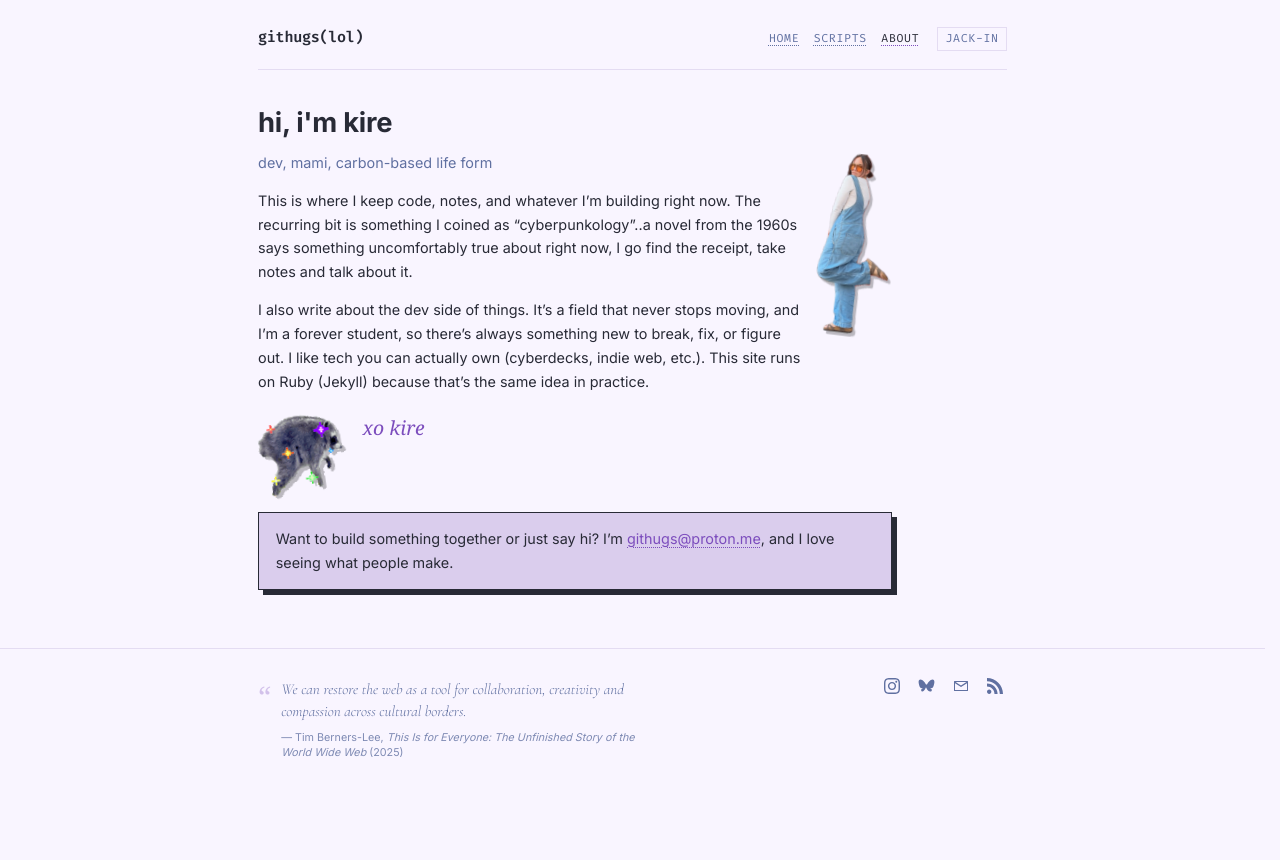
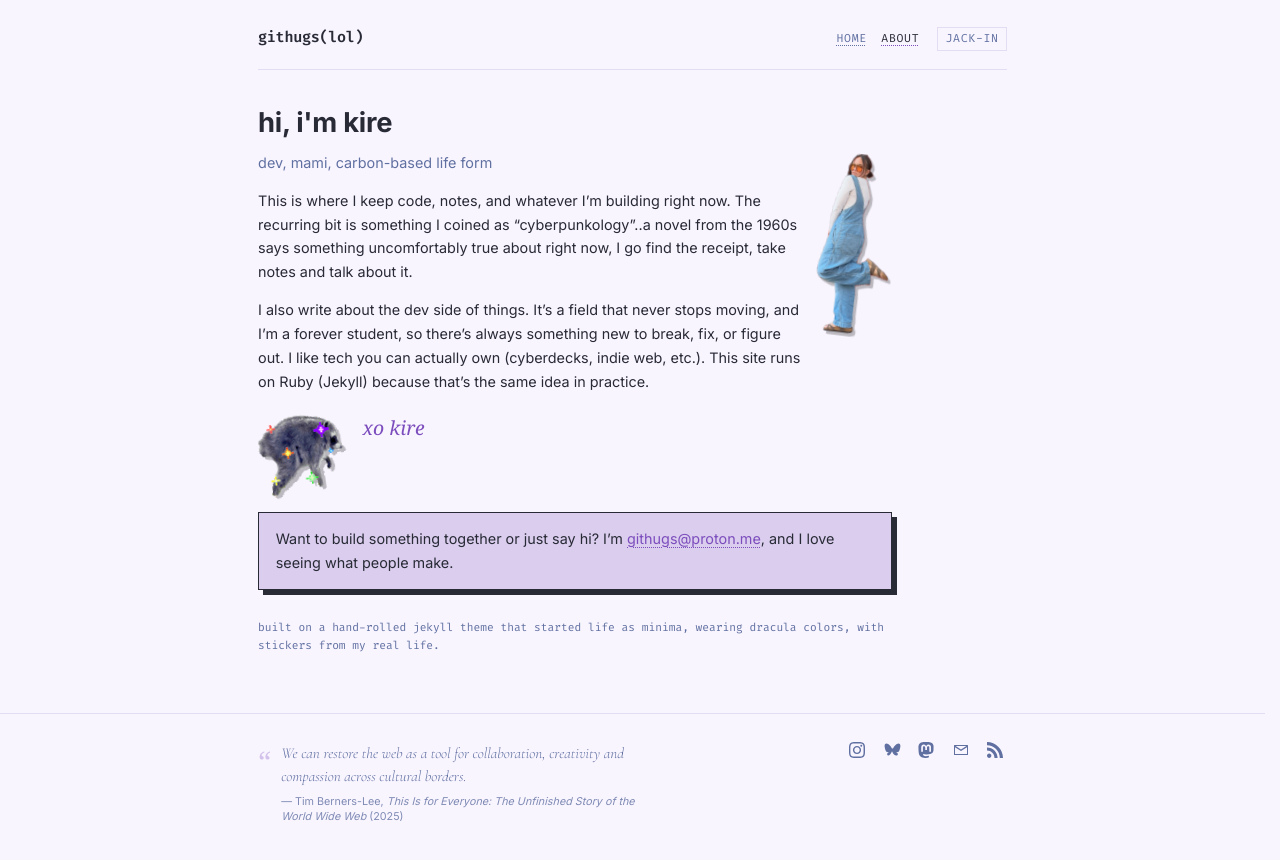
Before and after one commit to kirenia/kirenia.github.io, a Jekyll site: the page built from about.markdown, in a window 1280 px wide. Shown: the top 860 px of the page. Built offline with Jekyll 4.4.1, drawn with Linux system fonts in a browser that asks for light colours.

Commit message:
edit nav

```diff
--- a/_config.yml
+++ b/_config.yml
@@ -34,6 +34,7 @@ url: "https://kirenia.github.io" # the base hostname & protocol for your site, e
 
 instagram_username: githugs_
 bluesky_username: githugs.bsky.social
+mastodon_username: githugs
 
 # Build settings
 # no theme gem: the layouts, includes and CSS in this repo are the theme.
--- a/_data/nav.yml
+++ b/_data/nav.yml
@@ -1,7 +1,5 @@
 # edit this list to change the top nav. `url` is relative to the site root.
 - title: home
   url: /
-- title: scripts
-  url: /scripts/
 - title: about
   url: /about/
--- a/_includes/social.html
+++ b/_includes/social.html
@@ -1,15 +1,53 @@
 <ul class="social-media-list">
-  {%- if site.github_username -%}
-  <li><a href="https://github.com/{{ site.github_username | cgi_escape | escape }}" title="github" target="_blank" rel="noopener noreferrer"><svg class="svg-icon"><use href="#github"></use></svg><span class="username">{{ site.github_username | escape }}</span></a></li>
+  {%- if site.instagram_username -%}
+  <li>
+    <a
+      href="https://instagram.com/{{ site.instagram_username | cgi_escape | escape }}"
+      rel="me noopener noreferrer"
+      title="instagram"
+      target="_blank"
+      ><svg class="svg-icon"><use href="#instagram"></use></svg
+      ><span class="username">{{ site.instagram_username | escape }}</span></a
+    >
+  </li>
+  {%- endif -%} {%- if site.bluesky_username -%}
+  <li>
+    <a
+      href="https://bsky.app/profile/{{ site.bluesky_username | cgi_escape | escape }}"
+      rel="me noopener noreferrer"
+      title="bluesky"
+      target="_blank"
+      ><svg class="svg-icon"><use href="#bluesky"></use></svg
+      ><span class="username">{{ site.bluesky_username | escape }}</span></a
+    >
+  </li>
+  {%- endif -%} {%- if site.mastodon_username -%}
+  <li>
+    <a
+      href="https://mastodon.social/@{{ site.mastodon_username | cgi_escape | escape }}"
+      rel="me noopener noreferrer"
+      title="mastodon"
+      target="_blank"
+      ><svg class="svg-icon"><use href="#mastodon"></use></svg
+      ><span class="username">{{ site.mastodon_username | escape }}</span></a
+    >
+  </li>
+  {%- endif -%} {%- if site.email -%}
+  <li>
+    <a class="u-email" href="mailto:{{ site.email }}" title="email"
+      ><svg class="svg-icon"><use href="#envelope"></use></svg
+      ><span class="username">email</span></a
+    >
+  </li>
   {%- endif -%}
-  {%- if site.instagram_username -%}
-  <li><a href="https://instagram.com/{{ site.instagram_username | cgi_escape | escape }}" rel="me noopener noreferrer" title="instagram" target="_blank"><svg class="svg-icon"><use href="#instagram"></use></svg><span class="username">{{ site.instagram_username | escape }}</span></a></li>
-  {%- endif -%}
-  {%- if site.bluesky_username -%}
-  <li><a href="https://bsky.app/profile/{{ site.bluesky_username | cgi_escape | escape }}" rel="me noopener noreferrer" title="bluesky" target="_blank"><svg class="svg-icon"><use href="#bluesky"></use></svg><span class="username">{{ site.bluesky_username | escape }}</span></a></li>
-  {%- endif -%}
-  {%- if site.email -%}
-  <li><a class="u-email" href="mailto:{{ site.email }}" title="email"><svg class="svg-icon"><use href="#envelope"></use></svg><span class="username">email</span></a></li>
-  {%- endif -%}
-  <li><a href="{{ '/feed.xml' | relative_url }}" title="rss" target="_blank" rel="noopener noreferrer"><svg class="svg-icon"><use href="#rss"></use></svg><span class="username">rss</span></a></li>
+  <li>
+    <a
+      href="{{ '/feed.xml' | relative_url }}"
+      title="rss"
+      target="_blank"
+      rel="noopener noreferrer"
+      ><svg class="svg-icon"><use href="#rss"></use></svg
+      ><span class="username">rss</span></a
+    >
+  </li>
 </ul>
--- a/about.markdown
+++ b/about.markdown
@@ -20,3 +20,5 @@ I also write about the dev side of things. It's a field that never stops moving,
 <div class="note" markdown="1">
 Want to build something together or just say hi? I'm [githugs@proton.me](mailto:githugs@proton.me), and I love seeing what people make.
 </div>
+
+<p class="colophon">built on a hand-rolled jekyll theme that started life as minima, wearing dracula colors, with stickers from my real life.</p>
--- a/assets/css/style.css
+++ b/assets/css/style.css
@@ -455,6 +455,16 @@ th, td { border-bottom: 1px solid var(--line); padding: 0.5rem 0.6rem; text-alig
   color: var(--accent);
 }
 
+/* the small print under the note — what the site is made of */
+.colophon {
+  max-width: var(--measure);
+  margin-top: 0.9rem;
+  font-family: var(--mono);
+  font-size: 0.78rem;
+  line-height: 1.6;
+  color: var(--dim);
+}
+
 .post-nav {
   display: flex;
   justify-content: space-between;
```
Also changed, not shown: _includes/social-icons.svg.
